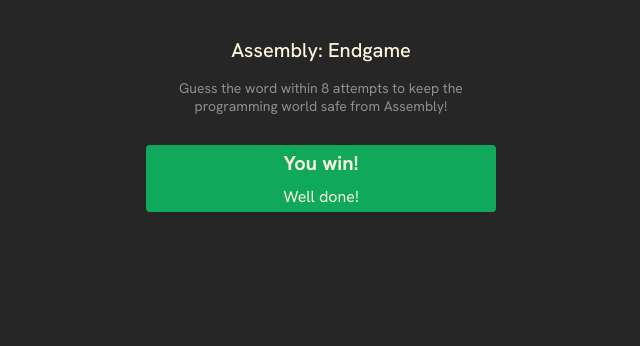
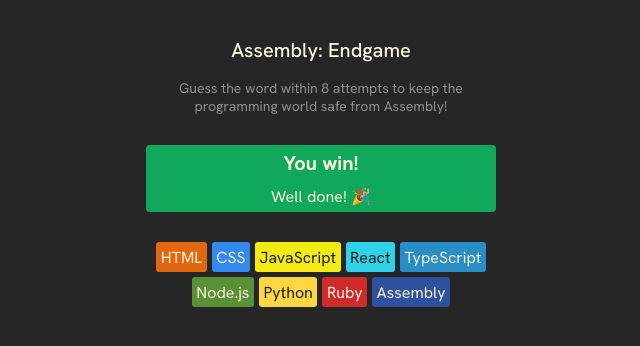
Before and after one commit to Shessire/Assembly-Endgame, a React (Vite) app: page / in a window 1280 px wide. Shown: the top 346 px of the page, without its empty margins (319-959 px from the left). Built offline with nearby package versions, Linux system fonts and the light colour scheme.

Commit message:
Add Chips

```diff
--- /dev/null
+++ b/languages.js
@@ -0,0 +1,47 @@
+export const languages = [
+    {
+        name: "HTML",
+        backgroundColor: "#E2680F",
+        color: "#F9F4DA",
+    },
+    {
+        name: "CSS",
+        backgroundColor: "#328AF1",
+        color: "#F9F4DA",
+    },
+    {
+        name: "JavaScript",
+        backgroundColor: "#F4EB13",
+        color: "#1E1E1E",
+    },
+    {
+        name: "React",
+        backgroundColor: "#2ED3E9",
+        color: "#1E1E1E",
+    },
+    {
+        name: "TypeScript",
+        backgroundColor: "#298EC6",
+        color: "#F9F4DA",
+    },
+    {
+        name: "Node.js",
+        backgroundColor: "#599137",
+        color: "#F9F4DA",
+    },
+    {
+        name: "Python",
+        backgroundColor: "#FFD742",
+        color: "#1E1E1E",
+    },
+    {
+        name: "Ruby",
+        backgroundColor: "#D02B2B",
+        color: "#F9F4DA",
+    },
+    {
+        name: "Assembly",
+        backgroundColor: "#2D519F",
+        color: "#F9F4DA",
+    },
+]
--- a/src/App.css
+++ b/src/App.css
@@ -47,3 +47,16 @@
 div.game-status > p {
     margin: 5px;
 }
+
+div.language-chips {
+    display: flex;
+    flex-wrap: wrap;
+    gap: 5px;
+    justify-content: center;
+    max-width: 350px;
+}
+
+span.chip {
+    border-radius: 3px;
+    padding: 4.5px;
+}
--- a/src/components/Header.jsx
+++ b/src/components/Header.jsx
@@ -1,3 +1,5 @@
+import { languages } from "../../languages"
+
 export default function Header () {
     return (
         <section className="Header">
@@ -7,7 +9,14 @@
             </p>
             <div className="game-status">
                 <h2>You win!</h2>
-                <p>Well done!</p>
+                <p>Well done! 🎉</p>
+            </div>
+            <div className="language-chips">
+                {
+                    languages.map((l) => (
+                        <span key={l.name} className="chip" style={{ backgroundColor: l.backgroundColor,  color: l.color}}>{l.name}</span>
+                    ))
+                }
             </div>
         </section>
     )
```
